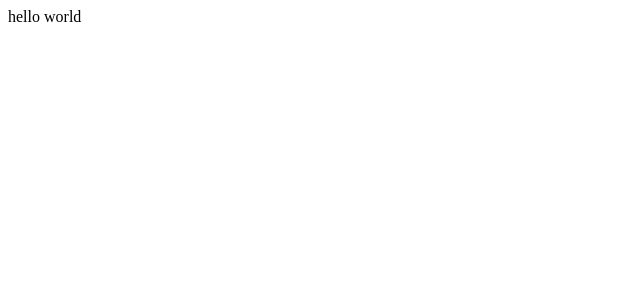
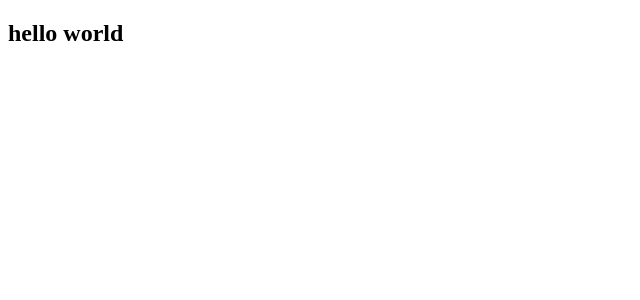
Before and after one commit to gssggssg/Vue-learning, a Vue app: page / in a window 1280 px wide. Shown: the top 300 px of the page, without its empty margins (0-640 px from the left). Built offline with nearby package versions, Linux system fonts and the light colour scheme.

Commit message:
fix-To change the

```diff
--- a/src/components/HelloWorld.vue
+++ b/src/components/HelloWorld.vue
@@ -1,5 +1,7 @@
 <template>
-  <div>{{ msg }}</div>
+  <div>
+    <h2>{{ msg }}</h2>
+  </div>
 </template>
 
 <script>
```
